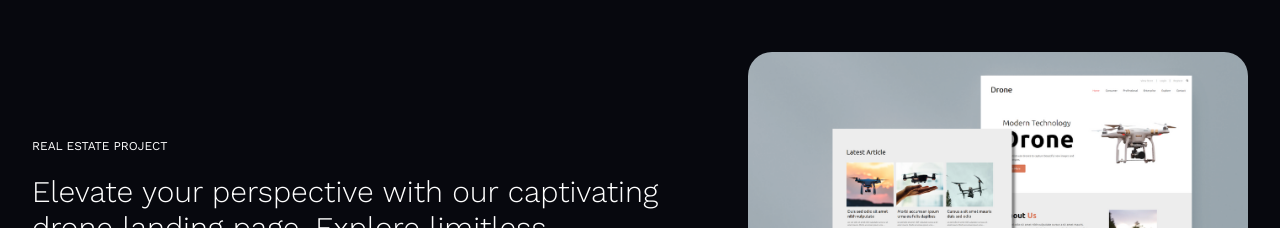
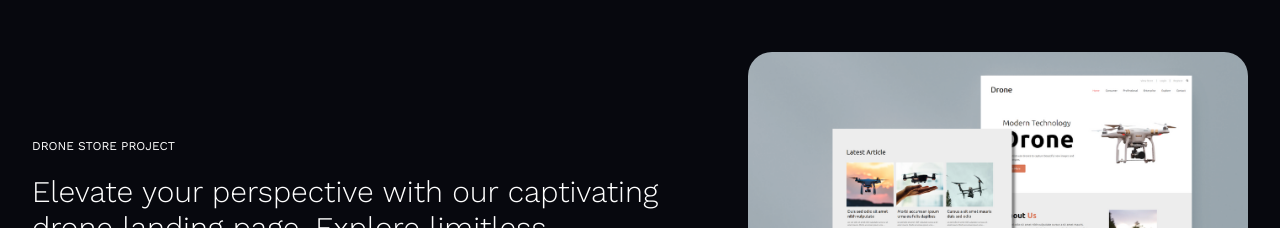
Before and after one commit to jakareya76/portfolio, a Next.js app: page / in a window 1280 px wide. Shown: the part 920-1148 px from the top of the page. Built offline with nearby package versions, Linux system fonts and the light colour scheme.

Commit message:
some minor changes in constants

```diff
--- a/src/constants/index.js
+++ b/src/constants/index.js
@@ -4,7 +4,7 @@ import { FaLinkedinIn, FaTwitter } from "react-icons/fa";
 export const myWork = [
   {
     id: 0,
-    title: "Real Estate Project",
+    title: "Drone Store Project",
     description:
       "Elevate your perspective with our captivating drone landing page. Explore limitless possibilities!",
     category: "Web Application",
```
